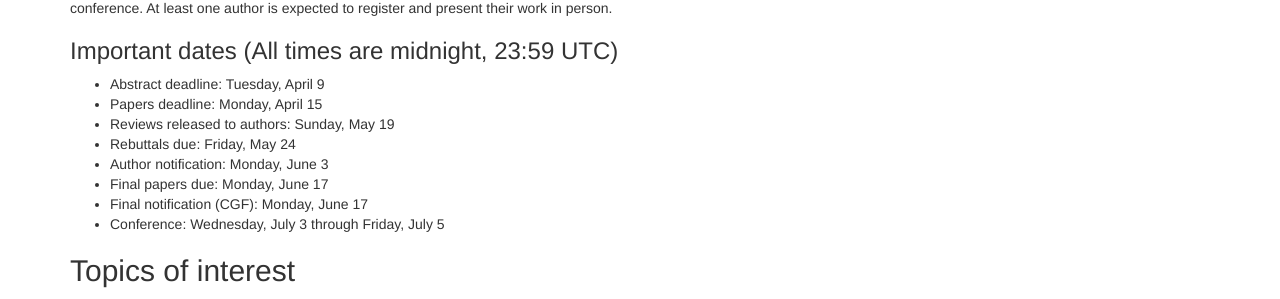
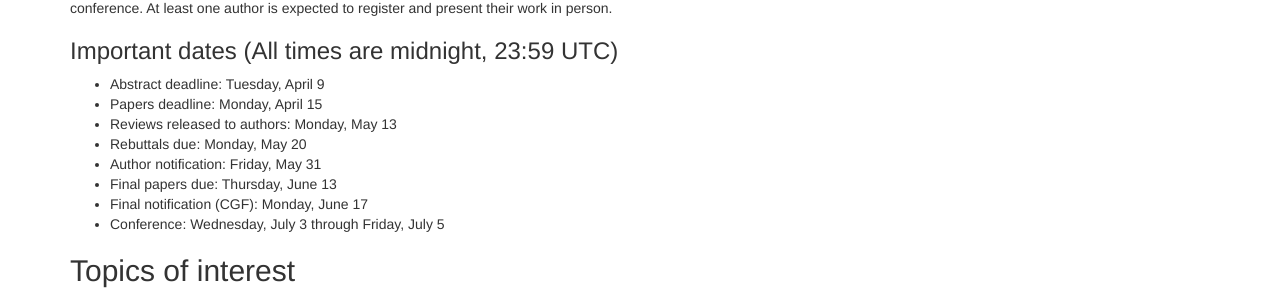
Before and after one commit to emilienogue/egsr2024.github.io, a Jekyll site: the page built from call-for-submissions.md, in a window 1280 px wide and 900 px high, scrolled down 586 px. Shown: the part 144-443 px from the top of the window. Built offline with Jekyll 4.4.1, drawn with Linux system fonts in a browser that asks for light colours; comment, search, counter and statistics services are not loaded.

Commit message:
Updated dates

```diff
--- a/call-for-submissions.md
+++ b/call-for-submissions.md
@@ -26,10 +26,10 @@ For each submitted paper, a minimum of three reviews will be provided to the aut
 ### Important dates (All times are midnight, 23:59 UTC)
 - Abstract deadline: Tuesday, April 9
 - Papers deadline: Monday, April 15
-- Reviews released to authors: Sunday, May 19
-- Rebuttals due: Friday, May 24
-- Author notification: Monday, June 3
-- Final papers due: Monday, June 17
+- Reviews released to authors: Monday, May 13
+- Rebuttals due: Monday, May 20
+- Author notification: Friday, May 31
+- Final papers due: Thursday, June 13
 - Final notification (CGF): Monday, June 17
 - Conference: Wednesday, July 3 through Friday, July 5
 
```
Also changed, not shown: 2 other files.
